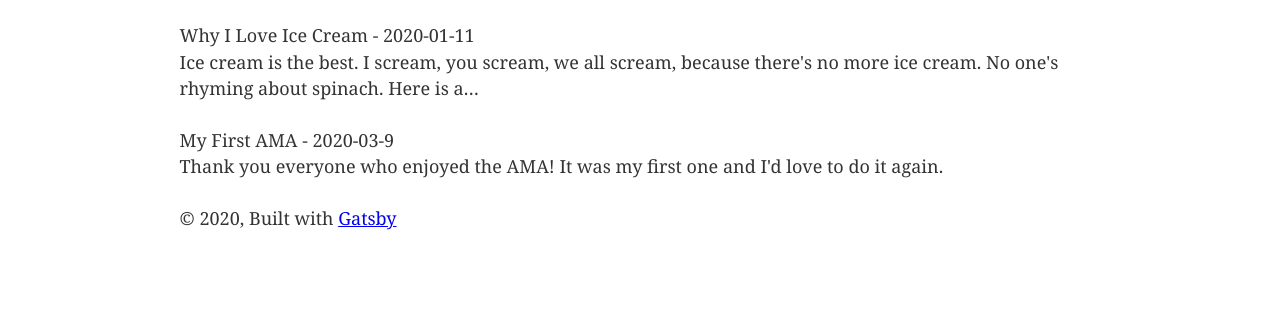
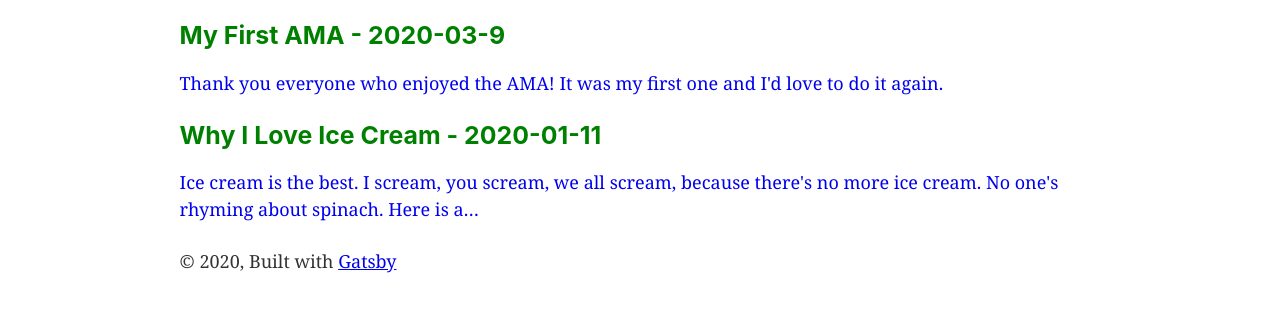
Before and after one commit to andreikurnosov/gatsby_blog, a Gatsby site: page / in a window 1280 px wide. Shown: the part 171-482 px from the top of the page. Built offline with nearby package versions, Linux system fonts and the light colour scheme; Gatsby itself is replaced by a stand-in of ours.

Commit message:
styling with styled-components

```diff
--- a/gatsby-config.js
+++ b/gatsby-config.js
@@ -22,6 +22,7 @@ module.exports = {
     },
     `gatsby-transformer-remark`,
     `gatsby-transformer-sharp`,
+    `gatsby-plugin-styled-components`,
     `gatsby-plugin-sharp`,
     {
       resolve: `gatsby-plugin-manifest`,
--- a/package.json
+++ b/package.json
@@ -5,19 +5,22 @@
   "version": "0.1.0",
   "author": "Kyle Mathews <mathews.kyle@gmail.com>",
   "dependencies": {
+    "babel-plugin-styled-components": "^1.10.7",
     "gatsby": "^2.19.7",
     "gatsby-image": "^2.2.39",
     "gatsby-plugin-manifest": "^2.2.39",
     "gatsby-plugin-offline": "^3.0.32",
     "gatsby-plugin-react-helmet": "^3.1.21",
     "gatsby-plugin-sharp": "^2.4.3",
+    "gatsby-plugin-styled-components": "^3.1.18",
     "gatsby-source-filesystem": "^2.1.46",
     "gatsby-transformer-remark": "^2.6.48",
     "gatsby-transformer-sharp": "^2.3.13",
     "prop-types": "^15.7.2",
     "react": "^16.12.0",
     "react-dom": "^16.12.0",
-    "react-helmet": "^5.2.1"
+    "react-helmet": "^5.2.1",
+    "styled-components": "^5.0.0"
   },
   "devDependencies": {
     "prettier": "^1.19.1"
--- a/src/pages/index.js
+++ b/src/pages/index.js
@@ -1,9 +1,19 @@
 import React from "react"
 import { graphql, Link } from "gatsby"
+import styled from 'styled-components';
 
 import Layout from "../components/layout"
 import Image from "../components/image"
 import SEO from "../components/seo"
+
+const BlogLink = styled(Link)`
+  text-decoration: none;
+`
+
+const BlogTitle = styled.h3`
+  margin-bottom: 20px;
+  color: green;
+`
 
 export default ({ data }) => (
   <Layout>
@@ -13,8 +23,10 @@ export default ({ data }) => (
       {
         data.allMarkdownRemark.edges.map(({node}) => (
           <div key={node.id}>
-            <span>{ node.frontmatter.title  } - {node.frontmatter.date }</span>
-            <p>{ node.excerpt }</p>
+            <BlogLink to={node.fields.slug}>
+              <BlogTitle>{ node.frontmatter.title  } - {node.frontmatter.date }</BlogTitle>
+              <p>{ node.excerpt }</p>
+            </BlogLink>
           </div>
         ))
       }
@@ -24,7 +36,7 @@ export default ({ data }) => (
 
 export const query = graphql`
   query{
-    allMarkdownRemark {
+    allMarkdownRemark(sort: {fields: [frontmatter___date], order: DESC}) {
       totalCount
       edges {
         node {
@@ -35,6 +47,9 @@ export const query = graphql`
             title
             date
           }
+          fields {
+            slug
+          }
         }
       }
     }
```
Also changed, not shown: 1 other file.
